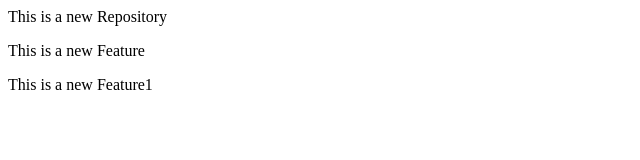
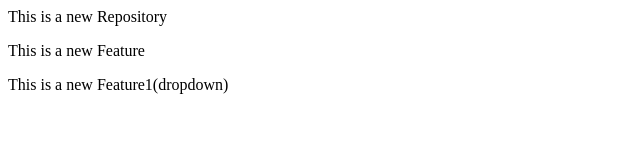
Before and after one commit to Ganesh14Shendge/Local-Repository, a plain HTML site: page index.html in a window 1280 px wide. Shown: the full height of the page, 0-640 px from the left. Drawn offline with Linux system fonts and the light colour scheme.

```diff
--- a/index.html
+++ b/index.html
@@ -1,3 +1,3 @@
 <P>This is a new Repository</P>
 <P>This is a new Feature</P>
-<P>This is a new Feature1</P>
+<P>This is a new Feature1(dropdown)</P>
```
